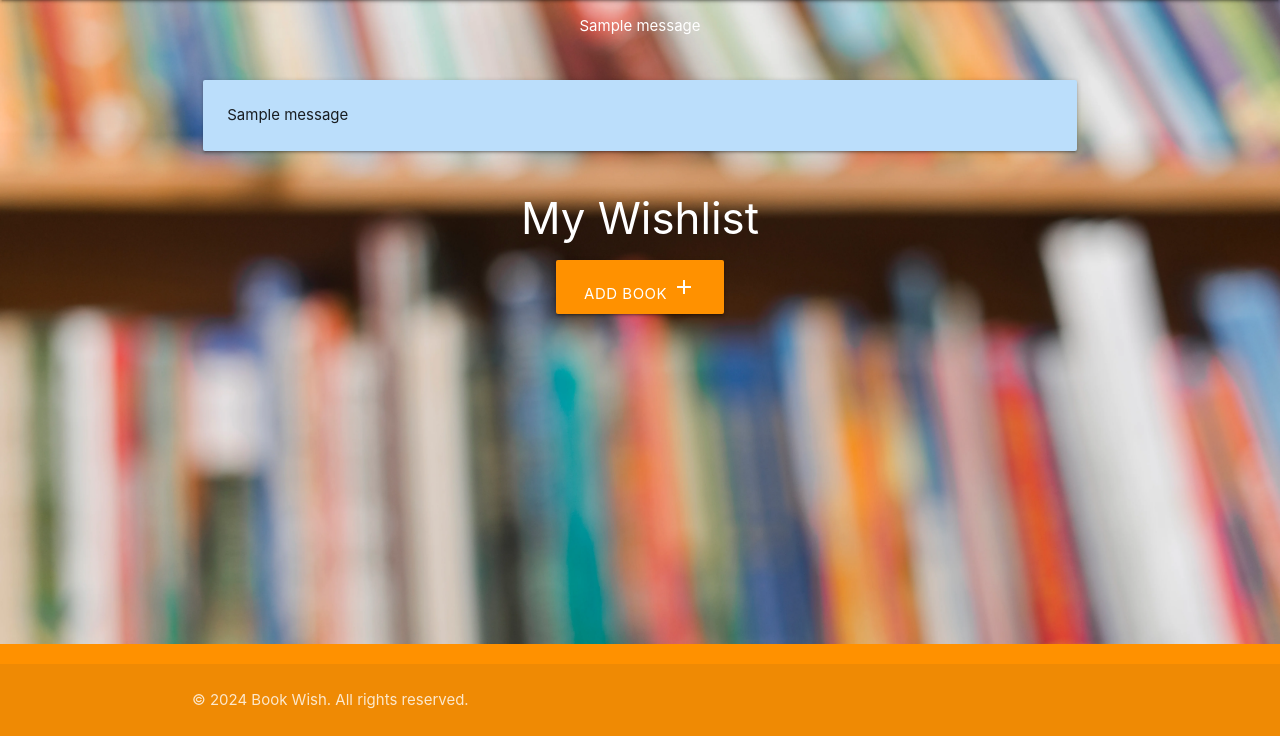
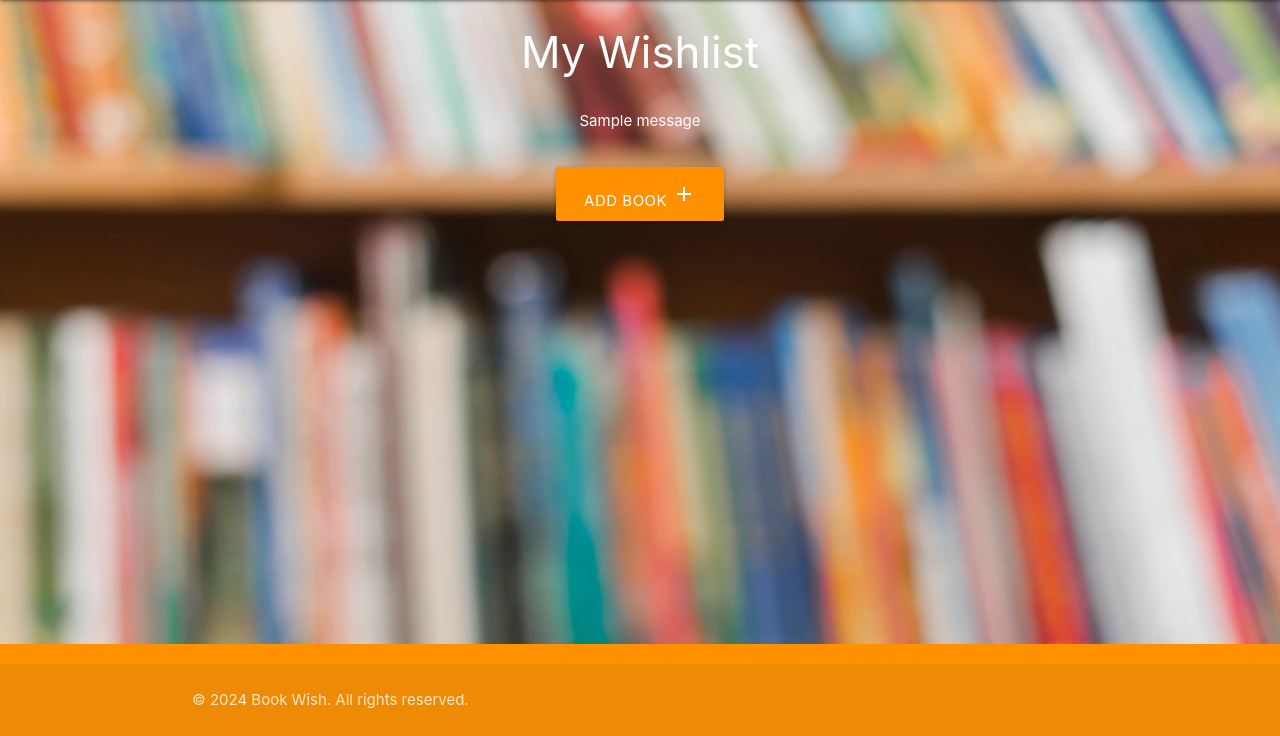
Before and after one commit to amandakoka/bookwish, a Flask app: page /delete_book/1 in a window 1280 px wide. Shown: the part 64-800 px from the top of the page. Run offline with Flask 3, Linux system fonts and the light colour scheme; tables that the repository leaves empty hold one stand-in row (values such as "Sample post"); one stand-in notice (Sample message) is shown.

Commit message:
feat: flash message in wrong template and fixed indentation

```diff
--- a/bookwish/templates/base.html
+++ b/bookwish/templates/base.html
@@ -10,44 +10,33 @@
 </head>
 <body>
     <header>
-        <nav class ="orange accent-3">
+        <nav class="orange accent-3">
             <div class="nav-wrapper">
-              <a href="{{ url_for('home')}}" class="brand-logo"><i class="small material-icons">book</i>Book Wish</a>
+                <a href="{{ url_for('home') }}" class="brand-logo"><i class="small material-icons">book</i>Book Wish</a>
                 <a href="#" data-target="mobile-demo" class="sidenav-trigger"><i class="material-icons">menu</i></a>
                 <ul class="right hide-on-med-and-down">
-                <li><a href="{{ url_for('home')}}">Home</a></li>
-                <li><a href="{{ url_for('signup')}}">Sign up</a></li>
-                <li><a href="{{ url_for('login')}}">Log in</a></li>
-                <li><a href="{{ url_for('wishlist')}}">Wishlist</a></li>
+                    <li><a href="{{ url_for('home') }}">Home</a></li>
+                    <li><a href="{{ url_for('signup') }}">Sign up</a></li>
+                    <li><a href="{{ url_for('login') }}">Log in</a></li>
+                    <li><a href="{{ url_for('wishlist') }}">Wishlist</a></li>
                     {% if session.user_id %}
                         <li><a href="{{ url_for('logout') }}">Logout</a></li>
                     {% endif %}
                 </ul>
             </div>
         </nav>
-
         <ul class="sidenav" id="mobile-demo">
-                <li><a href="{{ url_for('home')}}">Home</a></li>
-                <li><a href="{{ url_for('signup')}}">Sign up</a></li>
-                <li><a href="{{ url_for('login')}}">Log in</a></li>
-                <li><a href="{{ url_for('wishlist')}}">Wishlist</a></li>
+            <li><a href="{{ url_for('home') }}">Home</a></li>
+            <li><a href="{{ url_for('signup') }}">Sign up</a></li>
+            <li><a href="{{ url_for('login') }}">Log in</a></li>
+            <li><a href="{{ url_for('wishlist') }}">Wishlist</a></li>
             {% if session.user_id %}
                 <li><a href="{{ url_for('logout') }}">Logout</a></li>
             {% endif %}
         </ul>
     </header>
-    <main class="container" id="bg">
-      <!-- Flash messages display -->
-      {% with messages = get_flashed_messages() %}
-      {% if messages %}
-        {% for message in messages %}
-          <div class="alert">
-            {{ message }}
-          </div>
-        {% endfor %}
-      {% endif %}
-    {% endwith %}
 
+    <main class="container">
         {% block content %}
         {% endblock %}
     </main>
@@ -63,5 +52,4 @@
     <script src="https://cdnjs.cloudflare.com/ajax/libs/materialize/1.0.0/js/materialize.min.js"></script>
     <script src="{{ url_for('static', filename='js/script.js') }}"></script>
 </body>
-</body>
 </html>
--- a/bookwish/templates/wishlist.html
+++ b/bookwish/templates/wishlist.html
@@ -1,23 +1,16 @@
 {% extends "base.html" %}
 {% block content %}
 
+<h3 class="center-align white-text">My Wishlist</h3>
 {% with messages = get_flashed_messages() %}
-  {% if messages %}
-    <div class="row">
-      <div class="col s12">
-        {% for message in messages %}
-          <div class="card blue lighten-4">
-            <div class="card-content">
+        {% if messages %}
+          {% for message in messages %}
+            <div class="alert">
               {{ message }}
             </div>
-          </div>
-        {% endfor %}
-      </div>
-    </div>
-  {% endif %}
-{% endwith %}
-<h3 class="center-align white-text">My Wishlist</h3>
-
+          {% endfor %}
+        {% endif %}
+      {% endwith %}
 <div class="row">
     <div class="col s12 center-align">
         <a href="{{ url_for('add_book') }}" class="btn-large orange accent-3">
```
Lines whose indentation alone changed are shown as unchanged.
